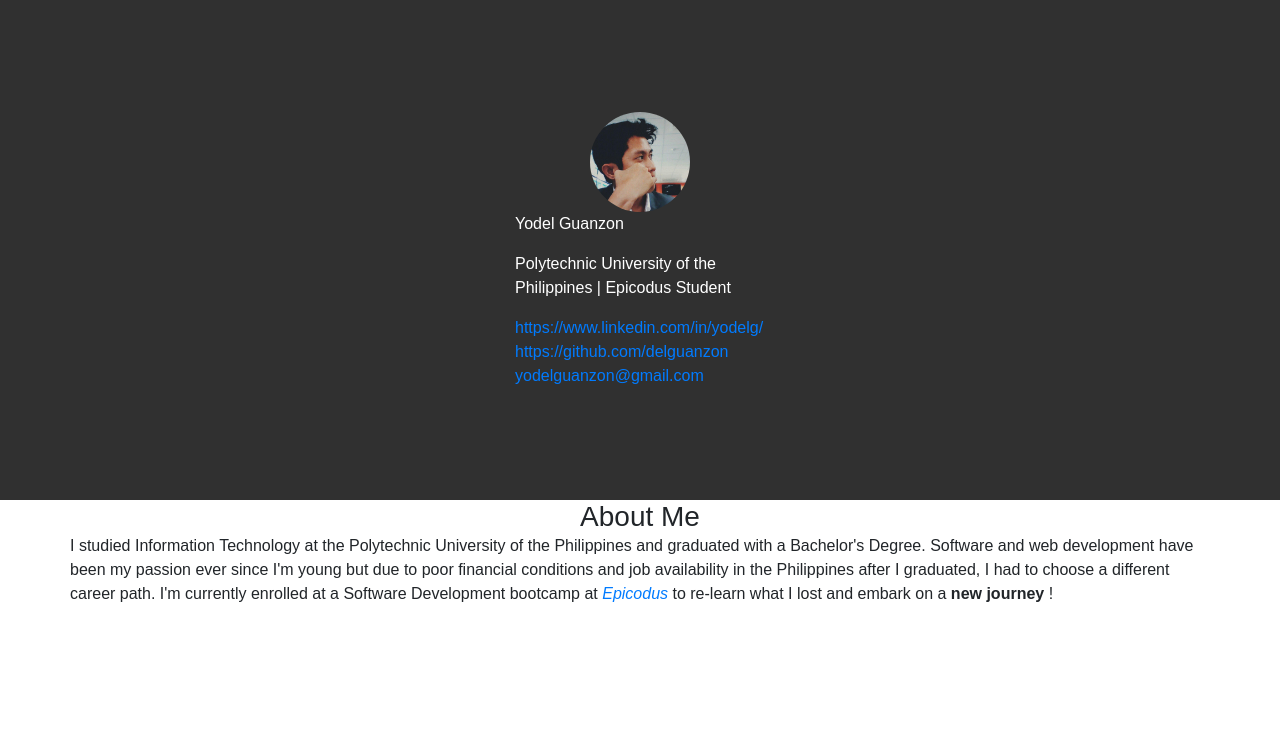
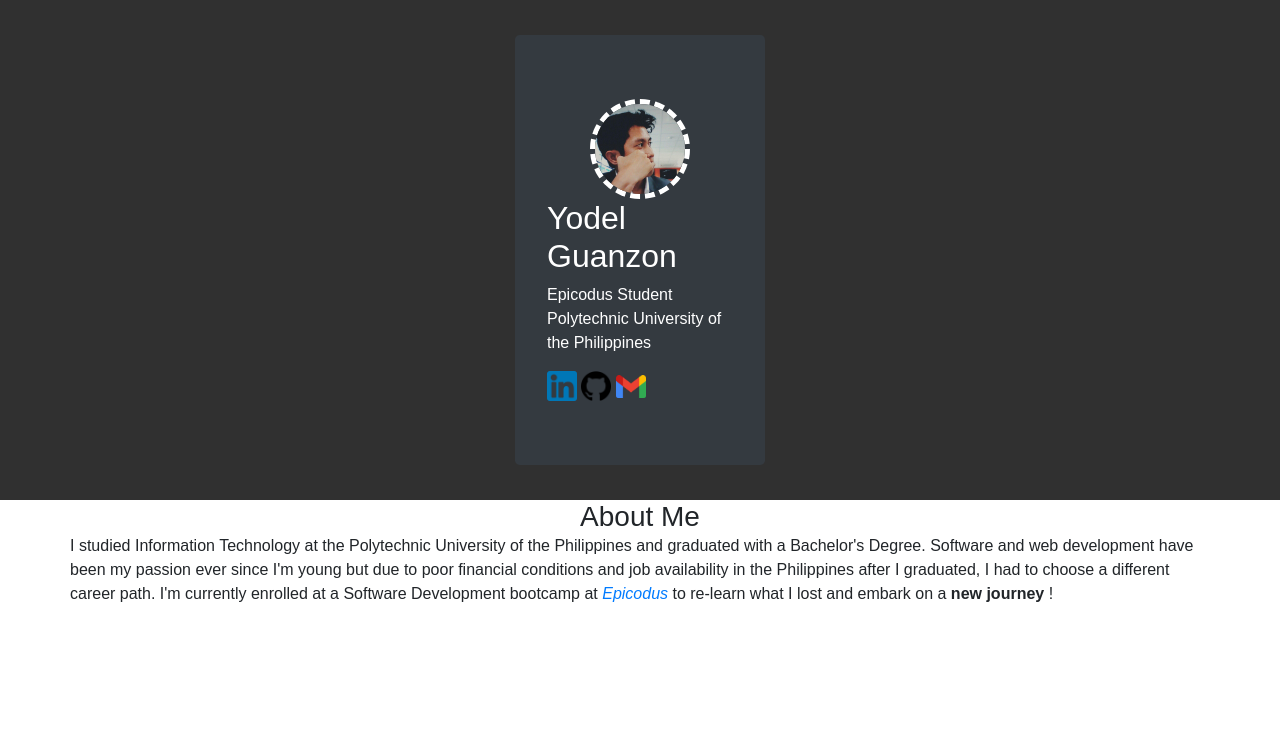
Before and after one commit to delguanzon/portfolio, a plain HTML site: page index.html in a window 1280 px wide. Shown: the top 730 px of the page. Drawn offline with nearby package versions, Linux system fonts and the light colour scheme.

Commit message:
Add background color and additional styles to the header
Replace header links with logos

```diff
--- a/css/styles.css
+++ b/css/styles.css
@@ -12,12 +12,14 @@ body {
   height: auto;
   margin: auto;
   display: block;
+  border: dashed 5px;
 }
 
 #my-card {
   width: 250px;
   color: white;
   margin: auto;
+  overflow: hidden;
 }
 
 .header {
@@ -28,3 +30,12 @@ body {
 h3 {
   margin:auto;
 }
+
+.icons {
+ width: 30px;
+ margin: auto;
+}
+
+#card-links
+{
+}
--- a/index.html
+++ b/index.html
@@ -11,14 +11,15 @@
 <body>
 
   <div class="header d-flex justify-content-center">
-    <div id="my-card">
+    <div id="my-card" class="jumbotron bg-dark">
       <img id="profile-pic" class="rounded-circle" src="./img/portfolio.jpg" alt="profile-pic">
-      <p>Yodel Guanzon</p>
-      <p>Polytechnic University of the Philippines | Epicodus Student</p>
+      <h2>Yodel Guanzon</h2>
+      <p>Epicodus Student <br>
+      Polytechnic University of the Philippines</p>
       <div id="card-links">
-        <a href="https://www.linkedin.com/in/yodelg/">https://www.linkedin.com/in/yodelg/</a>
-        <a href="https://github.com/delguanzon">https://github.com/delguanzon</a>
-        <a href="mail:yodelguanzon@live.com">yodelguanzon@gmail.com</a>
+        <a href="https://www.linkedin.com/in/yodelg/"><img class="icons" src="img/icons/linkedin.png"></a>
+        <a href="https://github.com/delguanzon"><img class="icons" src="img/icons/github.png"></a>
+        <a href="mailto:yodelguanzon@live.com"><img class="icons" src="img/icons/gmail.png"></a>
       </div>
     </div>
   </div>
@@ -91,8 +92,6 @@
           </div>
         </div>
 
-
-
         <div class="Gaming card">
           <img class="card-img-top" src="./img/valorant.jpg" alt="Card image cap">
           <div class="card-body">
```
